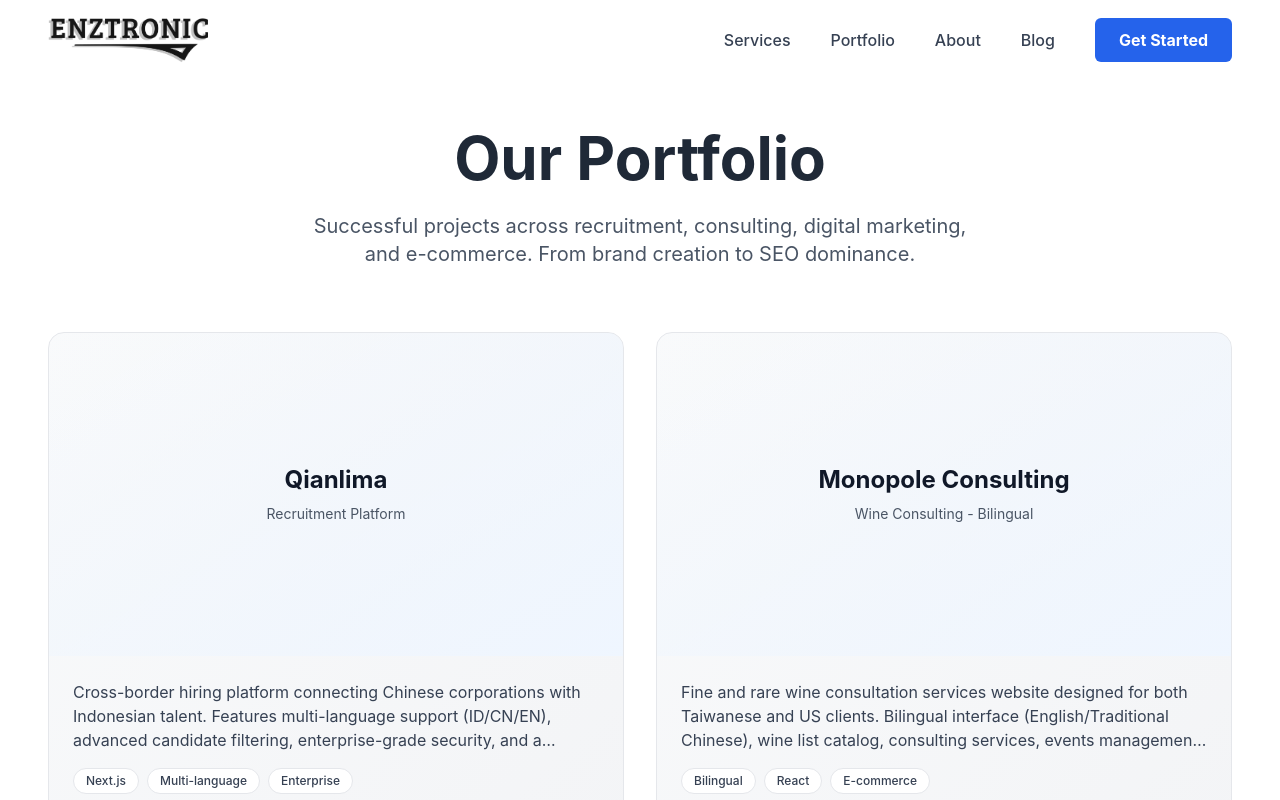
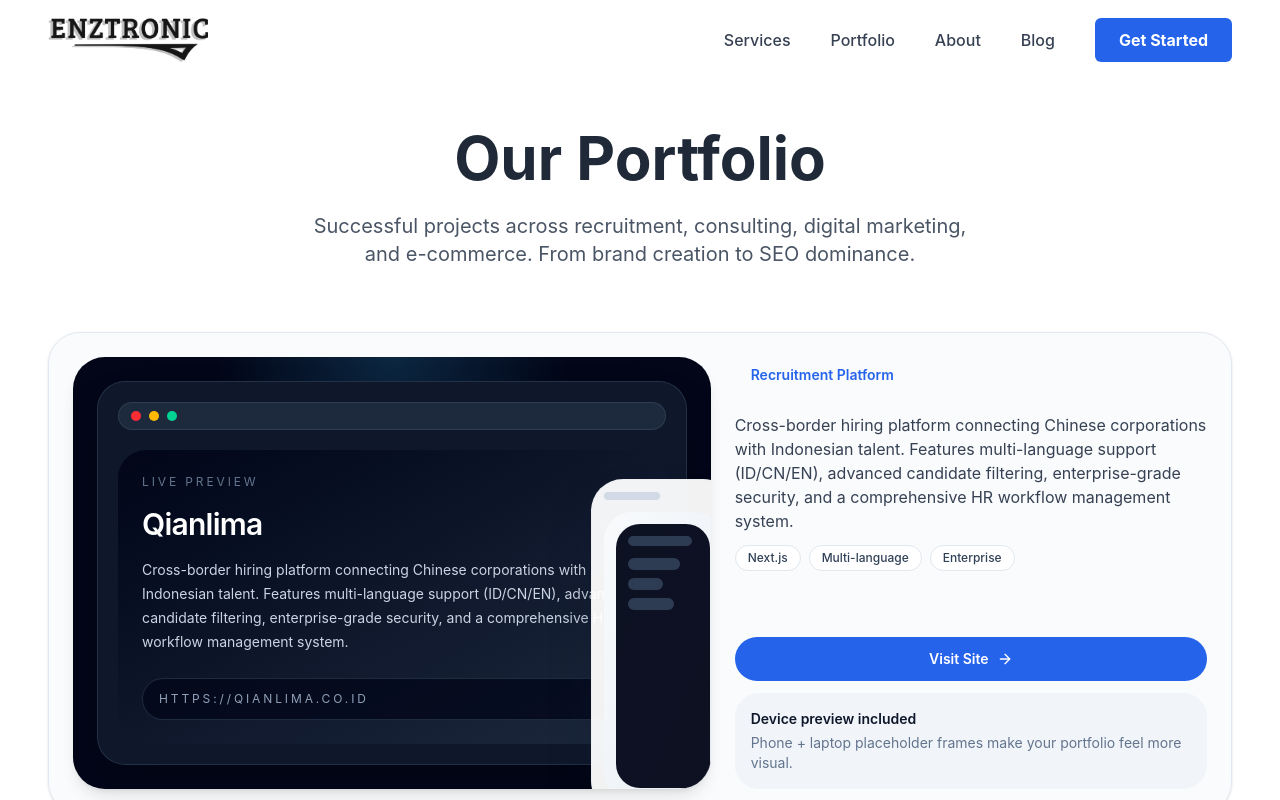
Before and after one commit to Enztun/enztronic.com, a Next.js app: page /portfolio in a window 1280 px wide. Shown: the top 800 px of the page. Built offline with nearby package versions, Linux system fonts and the light colour scheme.

Commit message:
Fix homepage Qianlima link and finalize portfolio visuals

```diff
--- a/src/app/page.tsx
+++ b/src/app/page.tsx
@@ -91,9 +91,14 @@
                 <span className="text-base">Enterprise-grade Security & Compliance</span>
               </li>
             </ul>
-            <button className="flex items-center gap-2 text-primary font-bold group">
+            <a
+              href="https://qianlima.co.id"
+              target="_blank"
+              rel="noopener noreferrer"
+              className="inline-flex items-center gap-2 text-primary font-bold group"
+            >
               View Project Details <ArrowRight className="w-4 h-4 group-hover:translate-x-1 transition-transform" />
-            </button>
+            </a>
           </div>
         </div>
       </section>
--- a/src/app/portfolio/page.tsx
+++ b/src/app/portfolio/page.tsx
@@ -60,34 +60,76 @@
           </p>
         </div>
 
-        <div className="grid grid-cols-1 md:grid-cols-2 gap-8">
-          {projects.map((project, index) => (
-            <div key={index} className="group bg-gradient-to-br from-gray-50 to-gray-100 rounded-2xl overflow-hidden border border-gray-200 hover:shadow-xl transition-all hover:border-primary/30">
-              <div className="aspect-video bg-gradient-to-br from-primary/10 to-blue-50 flex items-center justify-center p-6">
-                <div className="text-center">
-                  <h3 className="text-2xl font-bold text-gray-900 mb-2">{project.title}</h3>
-                  <p className="text-sm text-gray-600">{project.category}</p>
+        <div className="grid gap-8">
+          {projects.map((project) => (
+            <article key={project.url} className="group overflow-hidden rounded-[2rem] border border-slate-200 bg-slate-50/80 shadow-sm transition hover:shadow-xl">
+              <div className="grid gap-6 md:grid-cols-[1.35fr_1fr] p-6">
+                <div className="relative overflow-hidden rounded-[2rem] bg-slate-950 p-6 text-white shadow-lg">
+                  <div className="absolute inset-x-0 top-0 h-28 bg-[radial-gradient(circle_at_top,_rgba(56,189,248,0.18),_transparent_52%)]" />
+                  <div className="relative rounded-[1.75rem] border border-slate-700/60 bg-slate-900 p-5 shadow-2xl">
+                    <div className="flex items-center gap-2 rounded-[1.5rem] border border-slate-700/80 bg-slate-800 px-3 py-2 text-slate-400">
+                      <span className="h-2.5 w-2.5 rounded-full bg-red-500" />
+                      <span className="h-2.5 w-2.5 rounded-full bg-amber-400" />
+                      <span className="h-2.5 w-2.5 rounded-full bg-emerald-400" />
+                    </div>
+                    <div className="mt-5 rounded-[1.75rem] bg-gradient-to-br from-slate-950 via-slate-900 to-slate-800 p-6">
+                      <div className="text-xs uppercase tracking-[0.24em] text-slate-500">Live preview</div>
+                      <h3 className="mt-4 text-3xl font-semibold tracking-tight text-white">{project.title}</h3>
+                      <p className="mt-4 text-sm leading-6 text-slate-300 line-clamp-4">{project.description}</p>
+                      <div className="mt-6 rounded-3xl border border-slate-700/60 bg-slate-950/75 px-4 py-3 text-xs uppercase tracking-[0.24em] text-slate-400">
+                        {project.url}
                       </div>
                     </div>
-              <div className="p-6">
-                <p className="text-gray-700 mb-4 line-clamp-3">{project.description}</p>
-                <div className="flex flex-wrap gap-2 mb-6">
+                  </div>
+                  <div className="pointer-events-none absolute -bottom-6 -right-6 hidden md:block">
+                    <div className="relative w-36 rounded-[2rem] border border-slate-300/20 bg-white/95 p-3 shadow-[0_28px_60px_-28px_rgba(15,23,42,0.8)]">
+                      <div className="mb-3 h-2 w-14 rounded-full bg-slate-300/80" />
+                      <div className="h-72 rounded-[1.75rem] bg-gradient-to-br from-slate-50 via-slate-100 to-slate-200 p-3">
+                        <div className="h-full rounded-[1.5rem] bg-slate-950/95 p-3">
+                          <div className="mb-3 h-2.5 w-16 rounded-full bg-slate-700/90" />
+                          <div className="space-y-2">
+                            <div className="h-3 rounded-full bg-slate-700/90 w-3/4" />
+                            <div className="h-3 rounded-full bg-slate-700/90 w-1/2" />
+                            <div className="h-3 rounded-full bg-slate-700/90 w-2/3" />
+                          </div>
+                        </div>
+                      </div>
+                    </div>
+                  </div>
+                </div>
+
+                <div className="flex flex-col justify-between gap-6">
+                  <div className="space-y-5">
+                    <span className="inline-flex rounded-full bg-primary/10 px-4 py-2 text-sm font-semibold text-primary">{project.category}</span>
+                    <div className="space-y-3">
+                      <p className="text-gray-700">{project.description}</p>
+                      <div className="flex flex-wrap gap-2">
                         {project.tags.map((tag, idx) => (
-                    <span key={idx} className="px-3 py-1 bg-white border border-gray-200 rounded-full text-xs font-medium text-gray-700">
+                          <span key={idx} className="rounded-full border border-slate-200 bg-white px-3 py-1 text-xs font-medium text-slate-700">
                             {tag}
                           </span>
                         ))}
                       </div>
+                    </div>
+                  </div>
+
+                  <div className="flex flex-col gap-3">
                     <a
                       href={project.url}
                       target="_blank"
                       rel="noopener noreferrer"
-                  className="flex items-center gap-2 text-primary font-bold group-hover:gap-3 transition-all hover:text-blue-700"
+                      className="inline-flex items-center justify-center gap-2 rounded-full bg-primary px-5 py-3 text-sm font-semibold text-white transition hover:bg-blue-700"
                     >
-                  Visit Site <ArrowRight className="w-4 h-4" />
+                      Visit Site <ArrowRight className="h-4 w-4" />
                     </a>
+                    <div className="rounded-3xl bg-slate-100 p-4 text-sm text-slate-600">
+                      <p className="font-semibold text-slate-900">Device preview included</p>
+                      <p className="mt-1 text-slate-500">Phone + laptop placeholder frames make your portfolio feel more visual.</p>
                     </div>
                   </div>
+                </div>
+              </div>
+            </article>
           ))}
         </div>
       </section>
```
Lines whose indentation alone changed are shown as unchanged.
